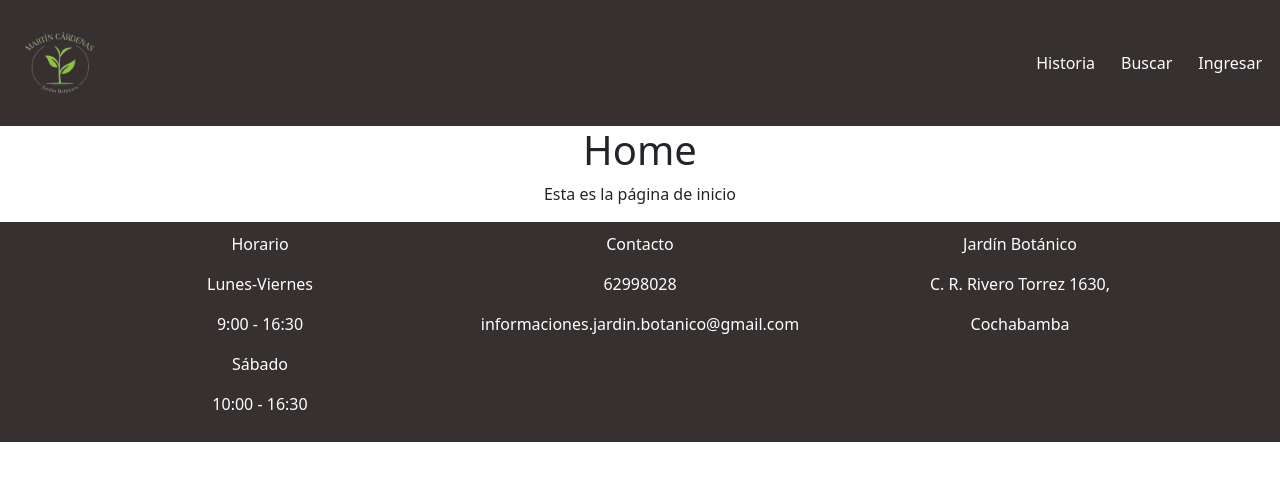
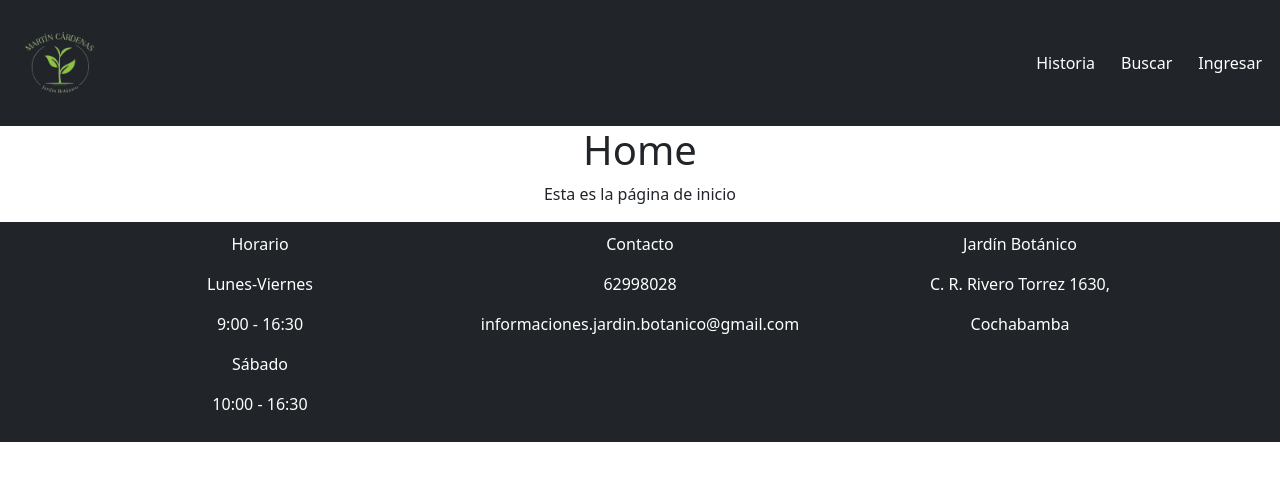
Before and after one commit to Arieleandrovv/jardinBotanico, a React (Create React App) app in the folder frontend/: page / in a window 1280 px wide. Shown: the top 480 px of the page. Built offline with nearby package versions, Linux system fonts and the light colour scheme.

Commit message:
cambio footer

```diff
--- a/frontend/src/components/NavigationComponentsExUser/FooterExUser.js
+++ b/frontend/src/components/NavigationComponentsExUser/FooterExUser.js
@@ -3,7 +3,7 @@ import "../../styles/navigation.css";
 
 const FooterExUser = () => {
     return (
-        <footer className="footer">
+        <footer className="footer mx-auto">
             <div className="container">
                 <div className="row">
                     <div className="col">
--- a/frontend/src/index.css
+++ b/frontend/src/index.css
@@ -1,3 +1,8 @@
+*{
+  margin: 0;
+  padding: 0;
+  box-sizing: border-box;
+}
 body {
   margin: 0;
   font-family: -apple-system, BlinkMacSystemFont, 'Segoe UI', 'Roboto', 'Oxygen',
@@ -5,6 +10,9 @@ body {
     sans-serif;
   -webkit-font-smoothing: antialiased;
   -moz-osx-font-smoothing: grayscale;
+  display: flex;
+  flex-direction: column;
+  min-height: 100vh;
 }
 
 code {
--- a/frontend/src/styles/navigation.css
+++ b/frontend/src/styles/navigation.css
@@ -1,14 +1,18 @@
+* {
+  box-sizing: border-box;
+}
 .footer {
   left: 0;
   bottom: 0;
   width: 100%;
-  background-color: rgb(54, 48, 48);
+  background-color: rgb(33, 37, 41);
   color: white;
   text-align: center;
   padding: 10px;
   display: flex;
   flex-direction: column;
   align-items: center;
+  margin-top: auto;
 }
 
 .container {
@@ -20,7 +24,7 @@
   left: 0;
   bottom: 0;
   width: 100%;
-  background-color: rgb(54, 48, 48);
+  background-color: rgb(33, 37, 41);
   color: white;
   padding: 10px;
   display: flex;
```
Also changed, not shown: frontend/src/components/ComponentsExternalUser/SearchPlant.js (line endings or trailing spaces), frontend/src/index.js (line endings or trailing spaces).
